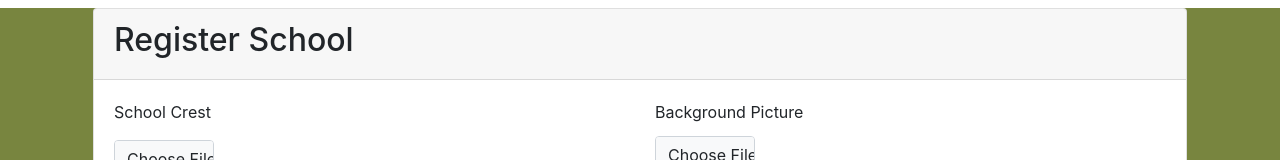
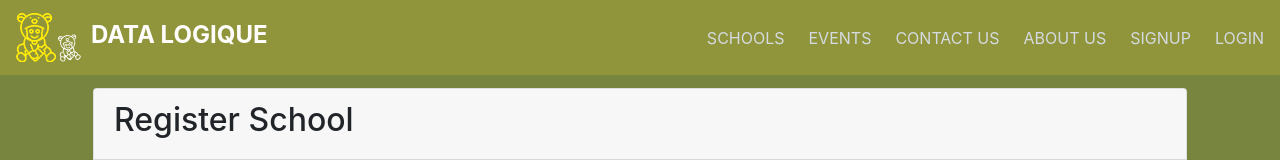
Before and after one commit to j-tee/sdms-front, a React (Create React App) app: page /register-school in a window 1280 px wide. Shown: the top 160 px of the page. Built offline with nearby package versions, Linux system fonts and the light colour scheme; no server answers.

Commit message:
Update
Signed-off-by: j-tee <juliustetteh@gmail.com>

```diff
--- a/src/components/RegisterSchool.tsx
+++ b/src/components/RegisterSchool.tsx
@@ -10,6 +10,7 @@ import { ToastContext } from '../utility/ToastContext';
 import { showToastify } from '../utility/Toastify';
 import { useNavigate } from 'react-router-dom';
 import SchoolDropdowns from './SchoolDropdowns';
+import Header from './Header';
 
 const RegisterSchool = () => {
   const dispatch = useDispatch<AppDispatch>();
@@ -122,6 +123,10 @@ const RegisterSchool = () => {
 
   return (
     <Container>
+      <Header />
+      <Container style={{ marginTop: '3.5rem' }}>
+        &nbsp;
+      </Container>
       <Form onSubmit={handleSubmit} encType="multipart/form-data">
         <Card className='m-2'>
           <Card.Header><h2>Register School</h2></Card.Header>
```
Also changed, not shown: 1 other file (tests, documents, lock files or other folders).
